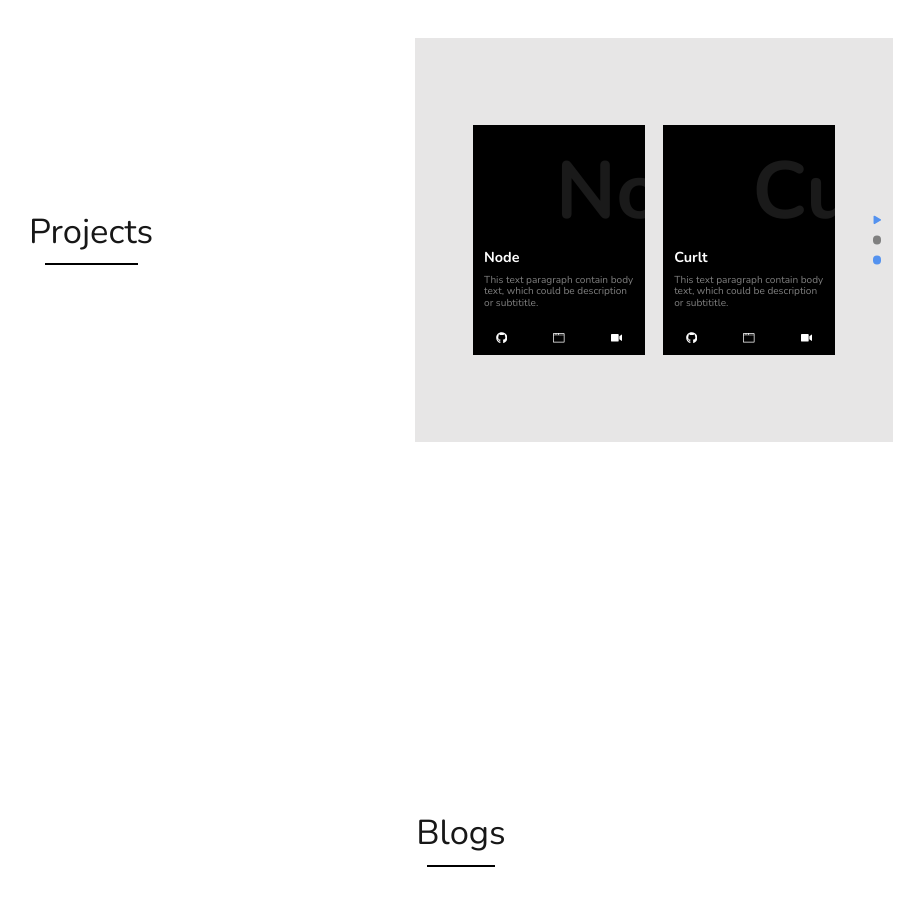
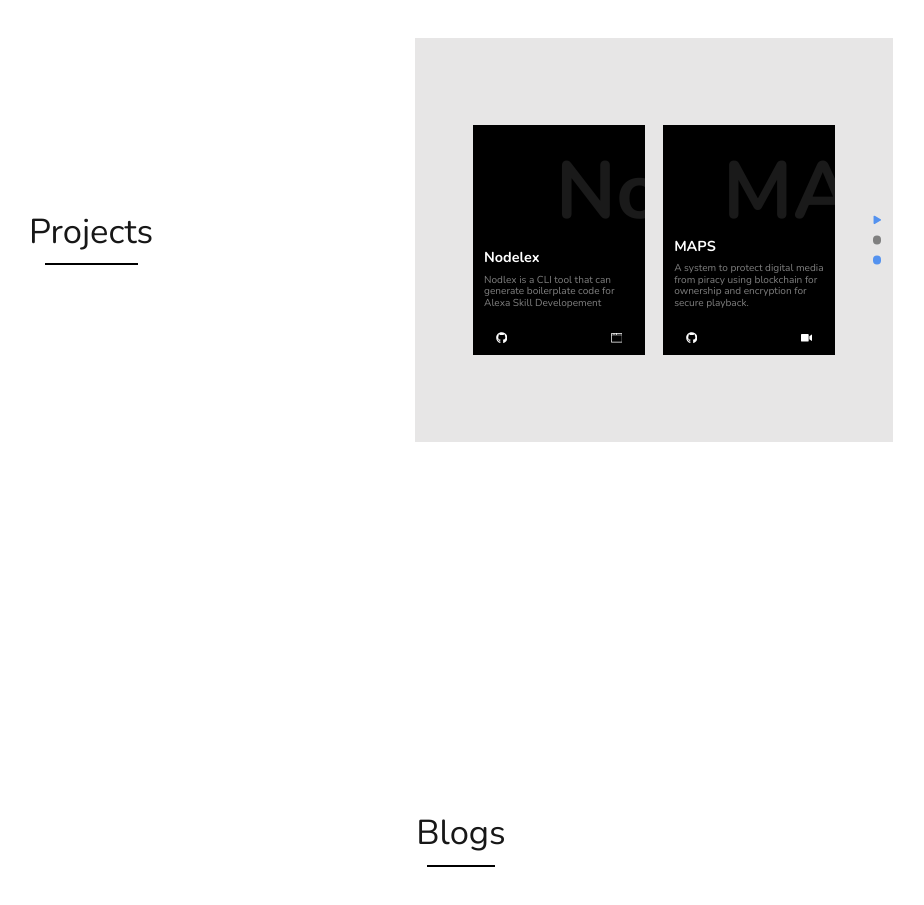
Before and after one commit to as-ajitsingh/ultimate-portfolio-v2, a Next.js app: page / in a window 1280 px wide. Shown: the part 1760-2665 px from the top of the page, without its empty margins (179-1103 px from the left). Built offline with nearby package versions, Linux system fonts and the light colour scheme.

Commit message:
add project data

```diff
--- /dev/null
+++ b/src/app/data/projects.js
@@ -0,0 +1,41 @@
+export default [
+    {
+        name: 'Curlt',
+        github:'https://github.com/bored-engineers/curlt',
+        link:'https://curlt.dev',
+        description: 'Multi-platform API client for RESTful services. This project aims to simplify API interaction with an IDE like UI.'
+    },
+    {
+        name: 'The Retro App',
+        github:'https://github.com/bored-engineers/the-retro-app',
+        video:'https://raw.githubusercontent.com/bored-engineers/the-retro-app/refs/heads/master/docs/The_retro_app.gif',
+        description: 'An application that can help you in conducting your Team\'s Retrospective Meetings.'
+    },
+    {
+        name: 'Commentinator',
+        github:'https://github.com/bored-engineers/commentinator',
+        link:'https://bored-engineers.github.io/commentinator/',
+        description: 'Add comments to your static website with ease using Firebase authentication and datastore. It\'s open source and free!'
+    },
+
+    {
+        name: 'mongodb-memory-server',
+        github:'https://github.com/typegoose/mongodb-memory-server',
+        link:'https://typegoose.github.io/mongodb-memory-server/',
+        opensource: true,
+        description: 'I contributed to a well-known open-source tool for running MongoDB in memory, where I added two small but useful features.'
+    },
+    {
+        name: 'Nodelex',
+        github:'https://github.com/as-ajitsingh/nodlex',
+        link:'https://yarnpkg.com/package?q=nodlex&name=nodlex',
+        description: 'Nodlex is a CLI tool that can generate boilerplate code for Alexa Skill Developement'
+    },
+    {
+        name: 'MAPS',
+        github:'https://github.com/as-ajitsingh/maps-project',
+        video:'https://drive.google.com/file/d/1PO40VQzTTzjAdVSanR75QcuYRSxe0ljh/view',
+        description: 'A system to protect digital media from piracy using blockchain for ownership and encryption for secure playback.'
+    },
+
+]
--- a/src/app/sections/projects/index.jsx
+++ b/src/app/sections/projects/index.jsx
@@ -1,17 +1,21 @@
+import projects from "@/app/data/projects";
 import Card from "@/components/cards/card";
 import Carousel01 from "@/components/carousels/carousel-01";
 
 const Projects = () => {
-  const projects = [
-    "Nodlex",
-    "The Retro App",
-    "Maps",
-    "Bucketed",
-    "Node",
-    "Curlt",
-  ];
-
-  const projectCards = projects.map((title) => <Card key={title} title={title} />);
+  const projectCards = projects.map(
+    ({ name, description, video, github, link, opensource }) => (
+      <Card
+        key={name}
+        name={name}
+        description={description}
+        video={video}
+        github={github}
+        link={link}
+        opensource={opensource}
+      />
+    )
+  );
 
   return (
     <section
--- a/src/components/cards/card/index.jsx
+++ b/src/components/cards/card/index.jsx
@@ -1,23 +1,23 @@
+import Link from 'next/link';
 import { FaGithub, FaVideo } from "react-icons/fa";
 import { GoBrowser } from "react-icons/go";
 
 
-export default function Card({ title }) {
+export default function Card({ name, description, github, link, video, opensource }) {
   return (
     <div className="bg-primary-500 text-white w-60 h-80 p-4 relative flex items-end overflow-hidden">
       <div className="text-[7rem] text-primary-100 opacity-20 absolute top-2 right-[-1.5rem] font-bold">
-        {title.slice(0, 2)}
+        {name.slice(0, 2)}
       </div>
       <div className="">
-        <h2 className="text-heading-04-bold z-10 relative">{title}</h2>
+        <h2 className="text-heading-04-bold z-10 relative">{name}</h2>
         <p className="text-body-02-normal text-primary-100 mt-2 z-10 relative">
-          This text paragraph contain body text, which could be description or
-          subtititle.
+         {description}
         </p>
         <div className="mt-8 flex justify-between items-center bottom-4 w-full px-4 z-10">
-          <FaGithub />
-          <GoBrowser />
-          <FaVideo />
+          {github && <Link target='_blank' href={github} title="Open Github Repo" ><FaGithub /></Link>}
+          {link && <Link target='_blank' href={link} title="Open project link"><GoBrowser /></Link>}
+          {video && <Link target='_blank' href={video} title="Play project video"><FaVideo /></Link>}
         </div>
       </div>
     </div>
```
